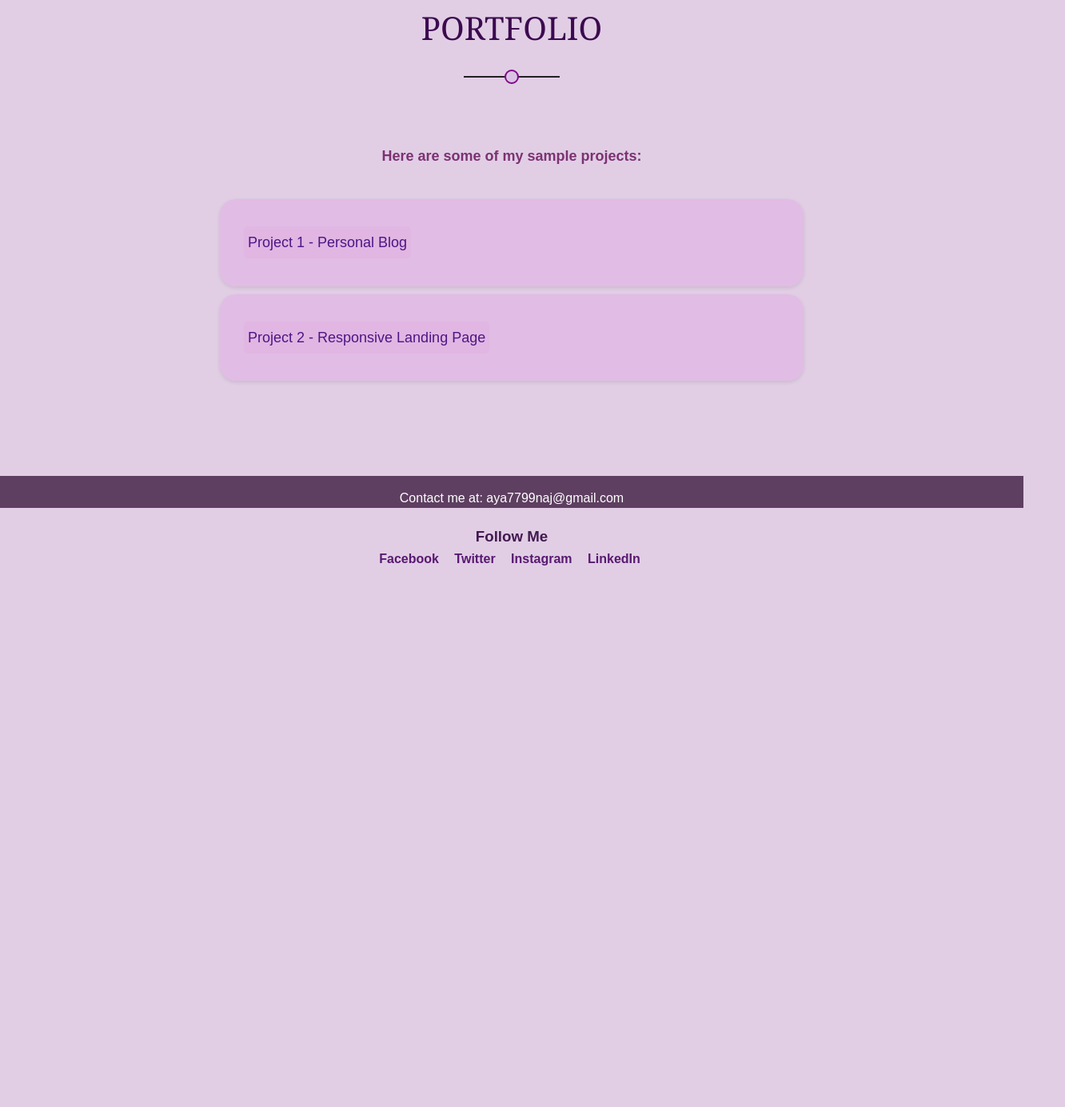
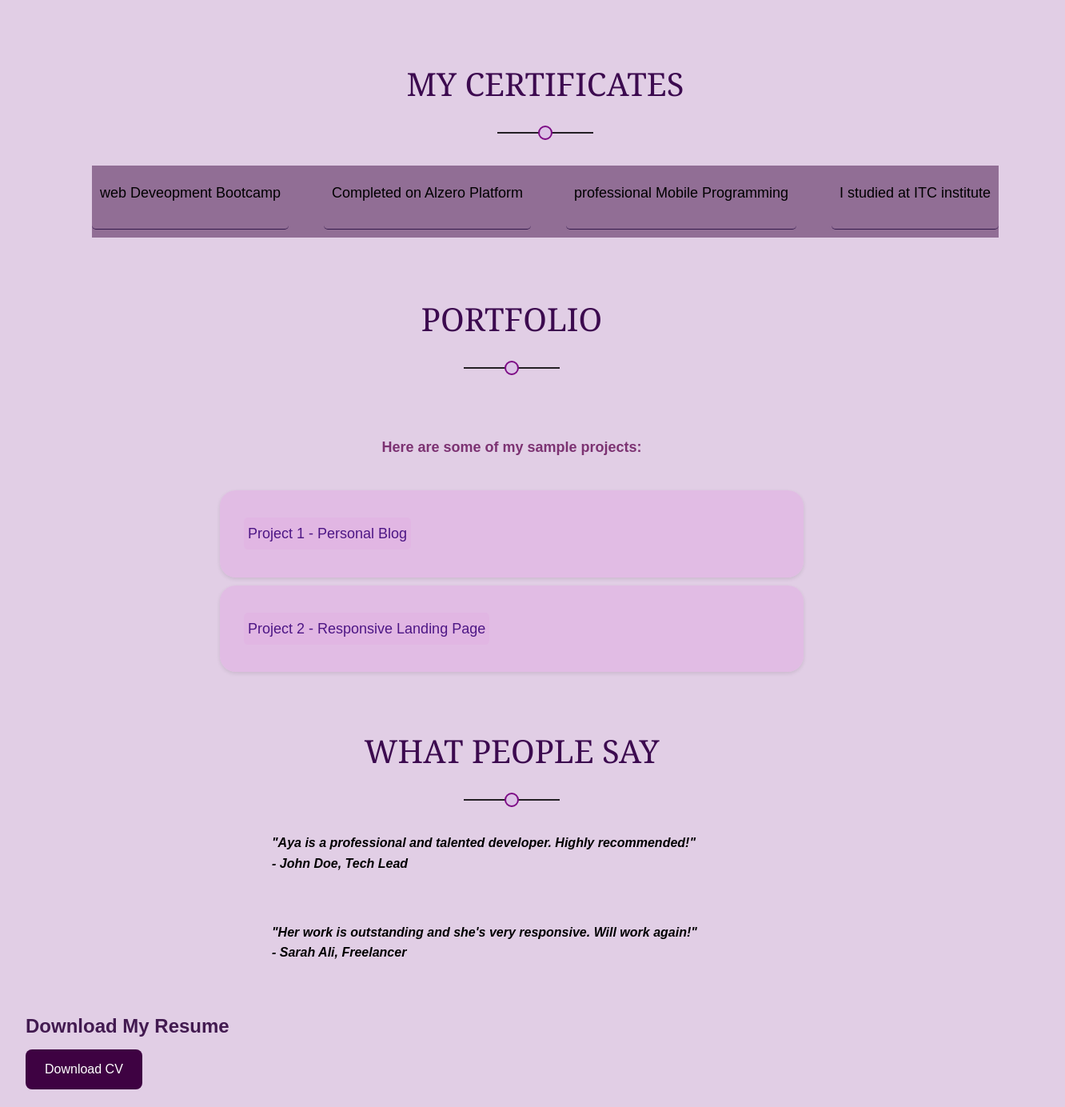
Before and after one commit to aya-Basheer/personal-website, a plain HTML site: page index.html in a window 1280 px wide. Shown: the part 1096-2480 px from the top of the page at 80% size, 1332 px wide, since content can reach past the window. Before the commit the page ends 1807 px from the top, so only its background shows below. Drawn offline with Linux system fonts and the light colour scheme.

Commit message:
modify protoflio

```diff
--- a/index.html
+++ b/index.html
@@ -8,7 +8,7 @@
 
 </head>
 <body>
-
+<a id="top"></a>
   <!-- Header -->
   <header>
         <div class="container" >
@@ -70,6 +70,20 @@
         </div>
 </div>
 </section>
+<section id="certification">
+ <div class="main-heading">
+        <h2>My Certificates</h2>
+
+
+            </div>
+  <ul class="cert-list">
+    <!-- <div class="cert-item"></div> -->
+<li>web Deveopment Bootcamp</li>
+<li>Completed on Alzero Platform</li>
+<li>professional Mobile Programming</li>
+<li> I studied at ITC institute</li>
+  </ul>
+</section>
     <!-- Portfolio Section -->
     <section id="portfolio" class="section">
       <div class="main-heading">
@@ -90,6 +104,48 @@
       </ul>
       </div>
     </section>
+     <div class="main-heading">
+  <h2>What People Say</h2>
+</div>
+<section>
+  <div class="testimonial">
+    <blockquote>
+      "Aya is a professional and talented developer. Highly recommended!"
+    </blockquote>
+    <p>- John Doe, Tech Lead</p>
+  </div>
+  <div class="testimonial">
+    <blockquote>
+      "Her work is outstanding and she's very responsive. Will work again!"
+    </blockquote>
+    <p>- Sarah Ali, Freelancer</p>
+  </div>
+</section>
+<section id="resume">
+  <h2>Download My Resume</h2>
+  <a href="Aya Najeeb _ CV.pdf" class="btn-download" download>Download CV</a>
+</section>
+
+<!-- <button id="scrollTopBtn" title="Go to top">↑</button> -->
+<a href="#top" class="scroll-top-btn">&#8593</a>
+
+<!-- <script>
+  let btn = document.getElementById("scrollTopBtn");
+
+  window.onscroll = function () {
+    if (document.body.scrollTop > 200 || document.documentElement.scrollTop > 200) {
+      btn.style.display = "block";
+    } else {
+      btn.style.display = "none";
+    }
+  };
+
+  btn.onclick = function () {
+    window.scrollTo({ top: 0, behavior: 'smooth' });
+  };
+</script> -->
+
+
   </main>
 
   <!-- Footer -->
--- a/style.css
+++ b/style.css
@@ -311,3 +311,58 @@ ul li a:hover {
     margin: 15px;
 
 }
+#certification{
+    width: 1300px;
+
+    padding: 70px 20px;
+    text-align: center;
+
+}
+.cert-list {
+    height: 90px;
+      background-color: #4a174e85;
+    list-style-type: none;
+    padding: 0;
+    max-width: 90%;
+    margin: auto;
+    text-align: left;
+}
+.cert-list li{padding: 10px;
+font-size: 18px;
+border-bottom: 1px solid #351a4c;}
+
+.testimonial {
+    padding-bottom: 40px;
+  margin: 20px auto;
+  max-width: 600px;
+    font-weight: bold;
+  font-style: italic;
+}
+.btn-download {
+  display: inline-block;
+  padding: 12px 24px;
+  background-color: #3e0242;
+  color: #fff;
+  border-radius: 8px;
+  text-decoration: none;
+  margin-top: 10px;
+}
+
+.scroll-top-btn{
+
+  position: fixed;
+  bottom: 100px;
+  right: 30px;
+  z-index: 99;
+     background-color: #4f2848;
+    color: rgb(235 221 233);
+  padding: 8px;
+  border: none;
+  border-radius: 50%;
+  cursor: pointer;
+}
+
+
+#resume h2{
+    color: #421a50;
+}
```
Also changed, not shown: 1 other file.
